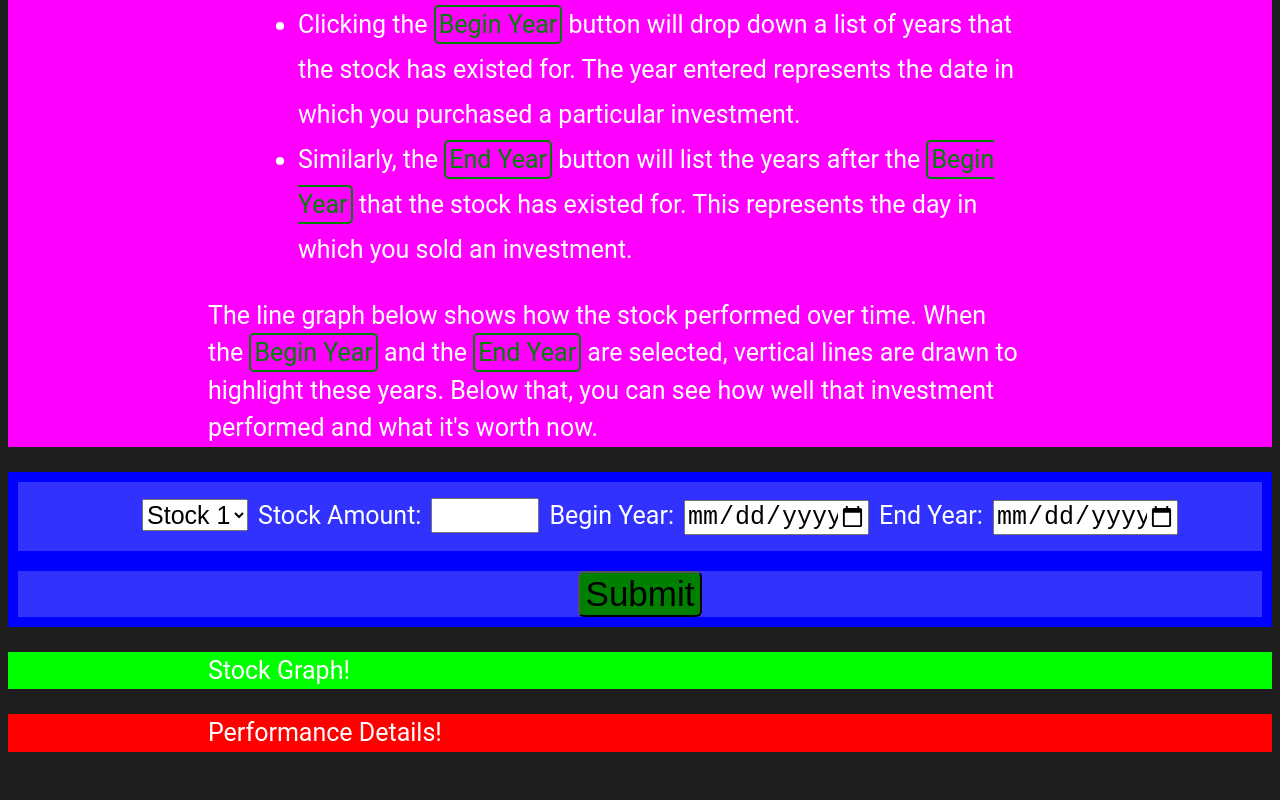
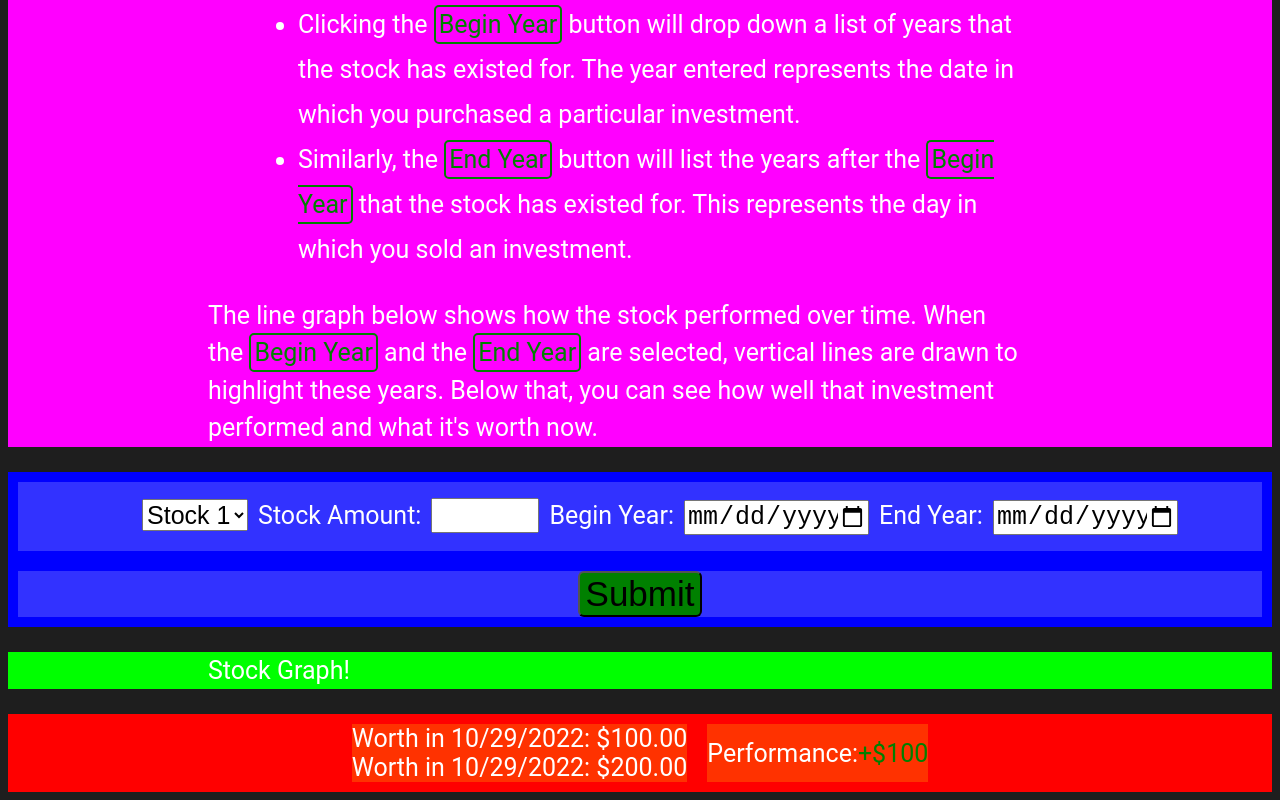
Before and after one commit to JakeBussa/Stock-Party, a React (Create React App) app: page / in a window 1280 px wide. Shown: the part 604-1404 px from the top of the page. Before the commit the page ends 1381 px from the top, so only its background shows below. Built offline with nearby package versions, Linux system fonts and the light colour scheme.

Commit message:
Added the performance details section

```diff
--- a/src/App.js
+++ b/src/App.js
@@ -3,16 +3,27 @@ import StockDetails from "./components/StockDetails.js";
 import StockGraph from "./components/StockGraph";
 import PerformanceDetails from "./components/PerformanceDetails";
 import "./App.css"
+import React from "react";
 
-function App() {
+export default class App extends React.Component {
+  constructor (props) {
+    super(props);
+    this.state = {
+      performanceDetailsData: {
+        startDate: new Date(),
+        endDate: new Date()
+      }
+    };
+  }
+
+  render () {
     return (
       <>
         <Heading />
         <StockDetails />
         <StockGraph />
-      <PerformanceDetails />
+        <PerformanceDetails performanceDetailsData={this.state.performanceDetailsData} />
       </>
     );
   }
-
-export default App;
+}
--- a/src/components/PerformanceDetails.js
+++ /dev/null
@@ -1,15 +0,0 @@
-import React from "react";
-
-class PerformanceDetails extends React.Component {
-  render() {
-    return (
-      <div style={{ backgroundColor: "rgb(255,0,0)" }}>
-        <p>
-          Performance Details!
-        </p>
-      </div>
-    );
-  }
-}
-
-export default PerformanceDetails;
--- /dev/null
+++ b/src/components/PerformanceDetails.jsx
@@ -0,0 +1,36 @@
+import React from "react";
+
+export default class PerformanceDetails extends React.Component {
+  render() {
+    console.log(this.props);
+    const { startDate, endDate } = this.props.performanceDetailsData;
+    const performanceValue = 100;
+    const hasPositivePerformance = performanceValue >= 0;
+    return (
+      <div style={{ backgroundColor: "rgb(255,0,0)", display: "flex", justifyContent: "center" }}>
+        <div style={{ backgroundColor: "rgb(255,50,0)", margin: "10px 10px 10px 10px", display: "grid" }}>
+          <label style={{ fontSize: "25px" }}>
+            Worth in {startDate.toLocaleDateString()}: $100.00
+          </label>
+          <label  style={{ fontSize: "25px" }}>
+            Worth in {endDate.toLocaleDateString()}: $200.00
+          </label>
+        </div>
+        <div style={{
+          backgroundColor: "rgb(255,50,0)",
+          margin: "10px 10px 10px 10px",
+          alignItems: "center",
+          display: "flex"
+        }}>
+        <label style= {{ fontSize: "25px" }}>
+          Performance:
+          <span
+            style= {{ color: hasPositivePerformance ? "green" : "red"}}>
+            { `${hasPositivePerformance ? "+" : "-"}$${Math.abs(performanceValue)}` }
+          </span>
+        </label>
+        </div>
+      </div>
+    );
+  }
+}
--- a/src/components/StockDetails.js
+++ b/src/components/StockDetails.js
@@ -16,7 +16,7 @@ export default class StockDetails extends React.Component {
             <li style={{ display: "inline", marginRight: "10px" }}>
               <BeginYear />
             </li>
-            <li style={{ display: "inline", }}>
+            <li style={{ display: "inline" }}>
               <EndYear />
             </li>
           </ul>
```
Lines whose indentation alone changed are shown as unchanged.
